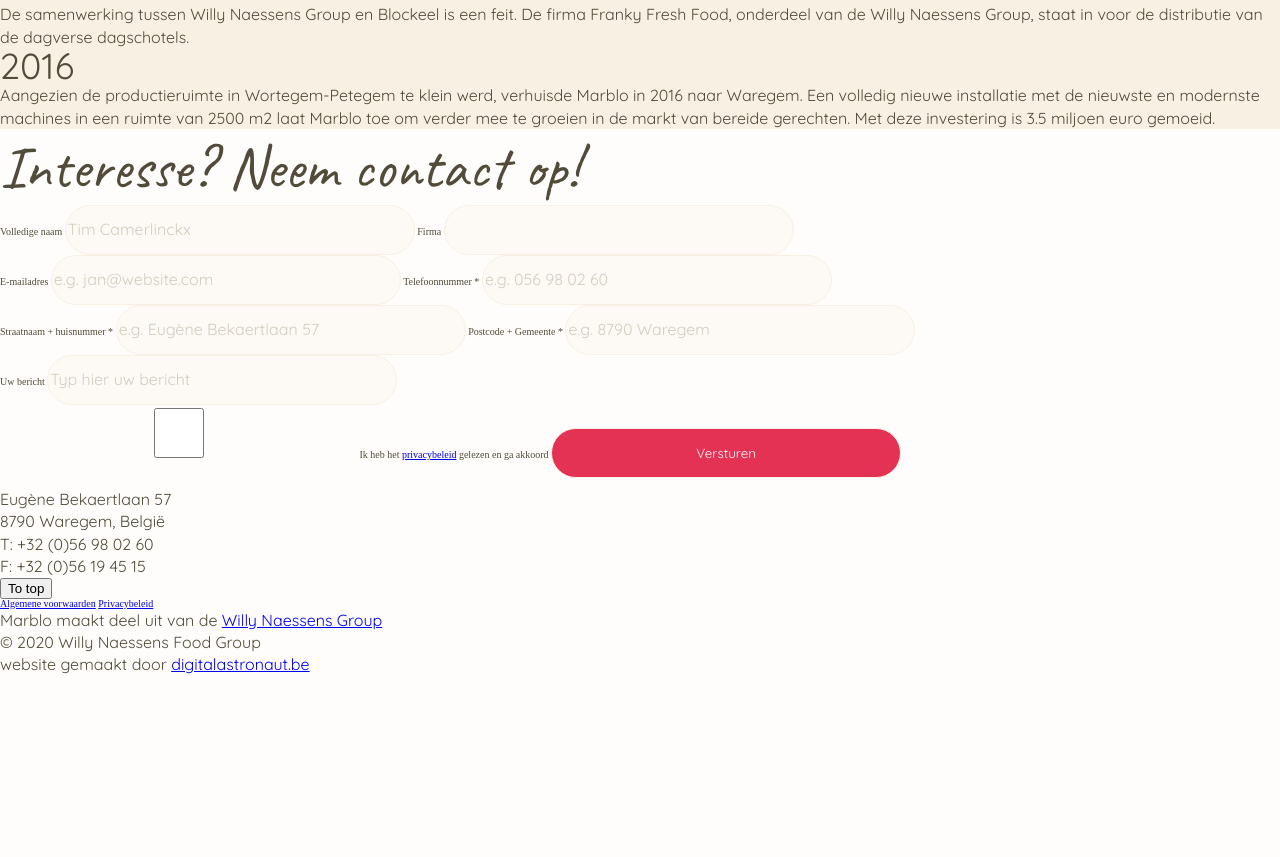
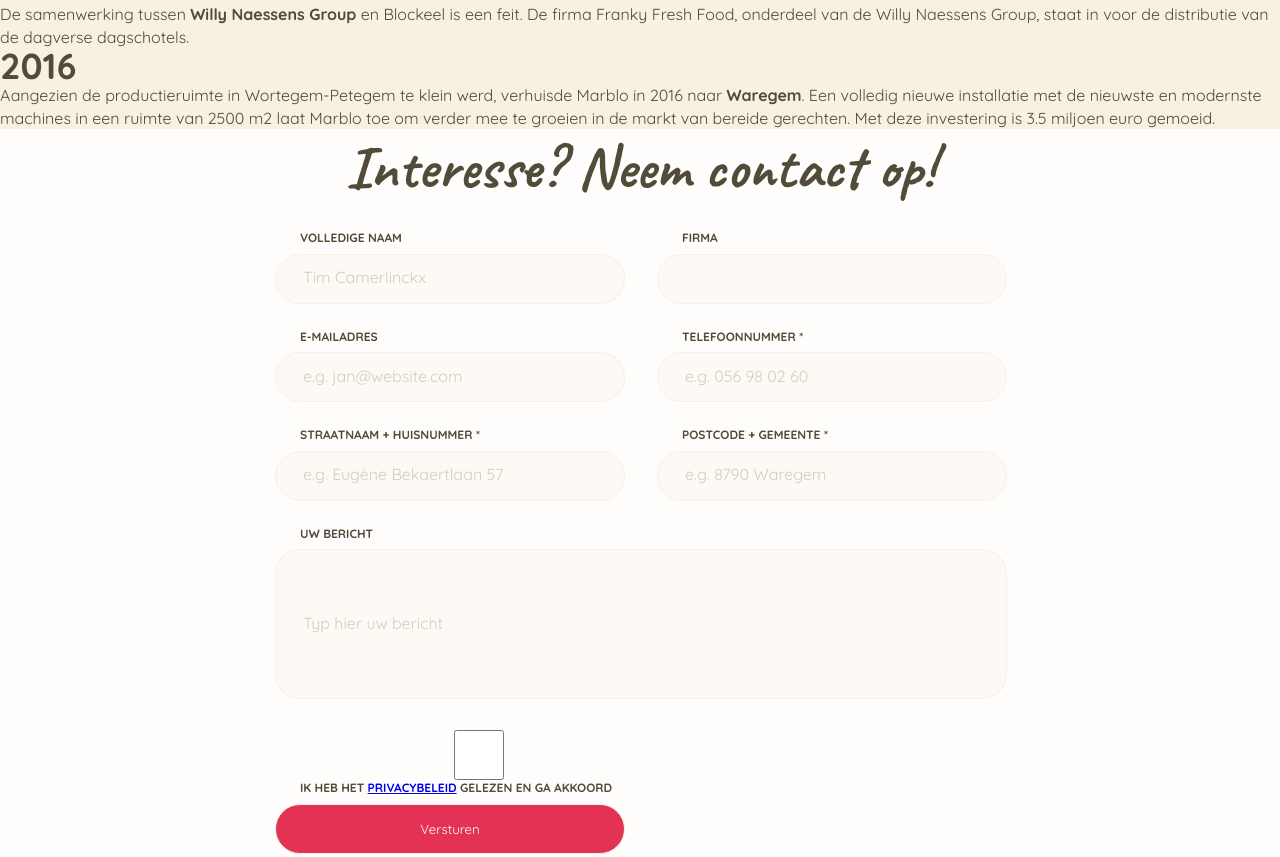
Before and after one commit to sarahuyghe/marblo, a website: page index.html in a window 1280 px wide. Shown: the part 1448-2305 px from the top of the page. Before the commit the page ends 2124 px from the top, so only its background shows below. Drawn offline with Linux system fonts and the light colour scheme.

Commit message:
styling form

```diff
--- a/css/style.scss
+++ b/css/style.scss
@@ -13,14 +13,18 @@
 
 h1 {
   font-family: 'Caveat', cursive;
-  font-style: bold;
+  font-weight: 700;
   font-size: 6rem;
   line-height: 76px;
 }
 
+.center {
+  text-align: center;
+}
+
 h2 {
   font-family: 'Caveat', cursive;
-  font-style: bold;
+  font-weight: 700;
   font-size: 3.4rem;
   line-height: 34px;
   line-height: 79%;
@@ -30,7 +34,7 @@
 
 h3 {
   font-family: 'Quicksand', sans-serif;
-  font-style: bold;
+  font-weight: 700;
   font-size: 3.6rem;
   line-height: 45px;
   line-height: 100%;
@@ -62,6 +66,41 @@
   }
 }
 
+
+form {
+  width: 730px;
+  margin: 0 auto;
+  display: grid;
+  grid-template-columns: repeat(2, 1fr);
+
+  & div {
+    display: grid;
+    padding-top: 28px;
+  }
+
+  & .message {
+    grid-column: 1 / span 2;
+
+
+    & input {
+      height: 150px;
+      width: 100%;
+    }
+  }
+
+  & label {
+    font-family: 'Quicksand', sans-serif;
+    font-weight: 700;
+    font-size: 1.2rem;
+    line-height: 12px;
+    line-height: 88%;
+    color: #524B39;
+    padding-bottom: 10px;
+    text-transform: uppercase;
+    padding-left: 25px;
+  }
+}
+
 input {
   border: solid #F8F0E2 1px;
   border-radius: 25px;
@@ -75,6 +114,7 @@
   font-size: 1.6rem;
   line-height: 50px;
   line-height: 250%;
+  padding-left: 25px;
 
   color: rgba(171, 161, 138, 0.5);
 }
@@ -86,7 +126,7 @@
   color: #FEFDFB;
 
   & .winkel {
-    font-style: bold;
+    font-weight: 700;
     font-size: 1.4rem;
     line-height: 40px;
     line-height: 229%;
@@ -109,7 +149,7 @@
 }
 
 .bold {
-  font-style: bold;
+  font-weight: 700;
 }
 
 .change-bg {
--- a/index.html
+++ b/index.html
@@ -37,7 +37,7 @@
         culinaire bereidingen</h2>
     </section>
     <section>
-      <h1>Over Marblo</h1>
+      <h1 class="center">Over Marblo</h1>
       <div>
         <img src="" alt="">
         <div>
@@ -63,7 +63,7 @@
       </div>
     </section>
     <section class="change-bg">
-      <h1>Ontdek ons assortiment</h1>
+      <h1 class="center">Ontdek ons assortiment</h1>
       <div></div>
       <div>
         <ul class="assortiment">
@@ -117,33 +117,39 @@
       </div>
     </section>
     <section>
-      <h1>Interesse? Neem contact op!</h1>
+      <h1 class="center">Interesse? Neem contact op!</h1>
       <form action="">
         <div>
           <label for="">Volledige naam</label>
           <input type="text" placeholder="Tim Camerlinckx">
+        </div>
+        <div>
           <label for="">Firma</label>
           <input type="text">
         </div>
         <div>
           <label for="">E-mailadres</label>
           <input type="text" placeholder="e.g. jan@website.com">
+        </div>
+        <div>
           <label for="">Telefoonnummer *</label>
           <input type="text" placeholder="e.g. 056 98 02 60">
         </div>
         <div>
           <label for="">Straatnaam + huisnummer *</label>
           <input type="text" placeholder="e.g. Eugène Bekaertlaan 57">
+        </div>
+        <div>
           <label for="">Postcode + Gemeente *</label>
           <input type="text" placeholder="e.g. 8790 Waregem">
         </div>
-        <div>
+        <div class="message">
           <label for="">Uw bericht</label>
           <input type="text" placeholder="Typ hier uw bericht">
         </div>
         <div>
-          <input type="checkbox">
-          <label for="">Ik heb het <a href="https://www.willynaessens.be/nl/disclaimer/">privacybeleid</a> gelezen en ga
+          <label for=""><input type="checkbox">Ik heb het <a
+              href="https://www.willynaessens.be/nl/disclaimer/">privacybeleid</a> gelezen en ga
             akkoord</label>
           <input type="submit" value="Versturen" class="button submit">
         </div>
```
Also changed, not shown: css/style.css, 1 other file.
